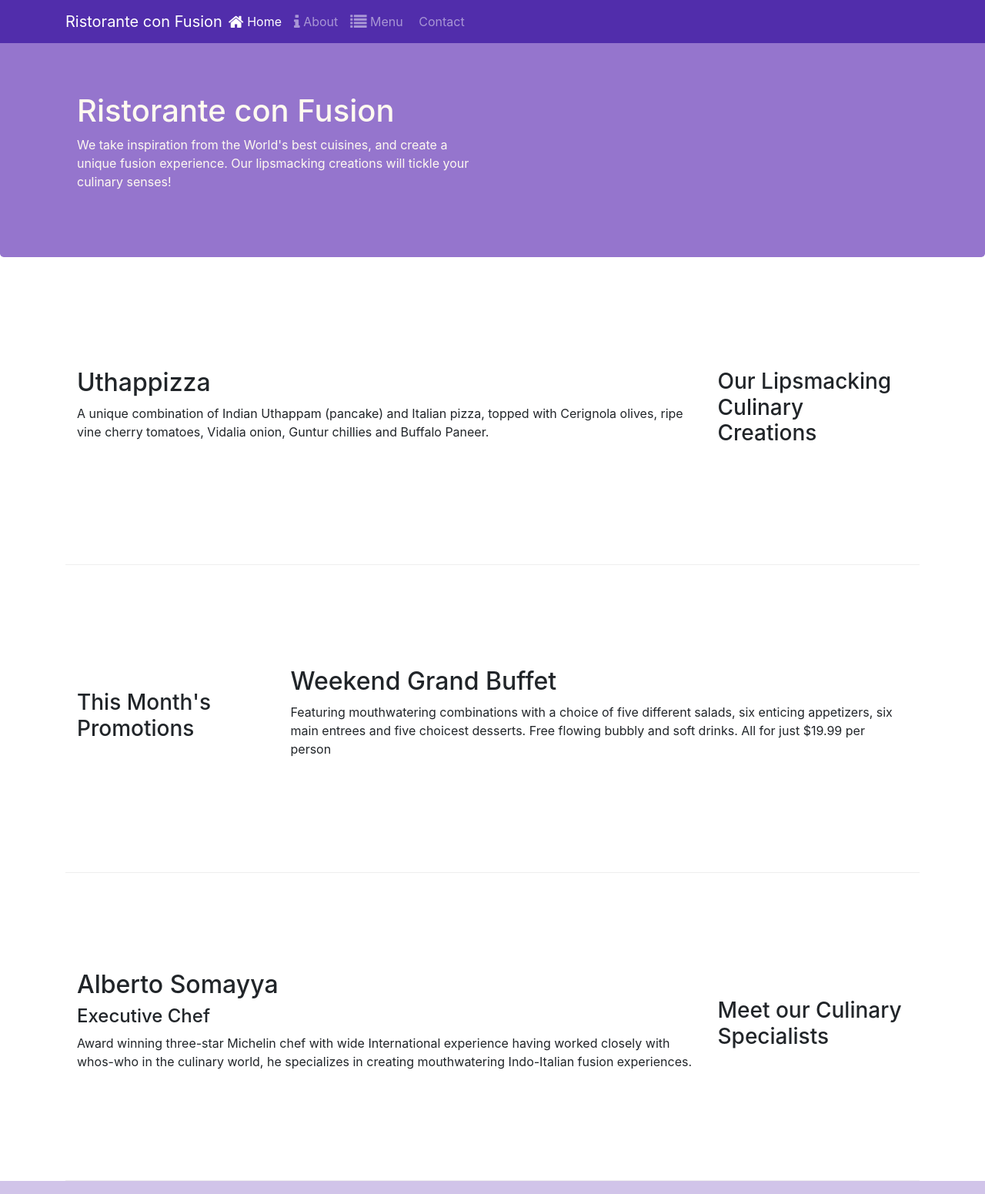
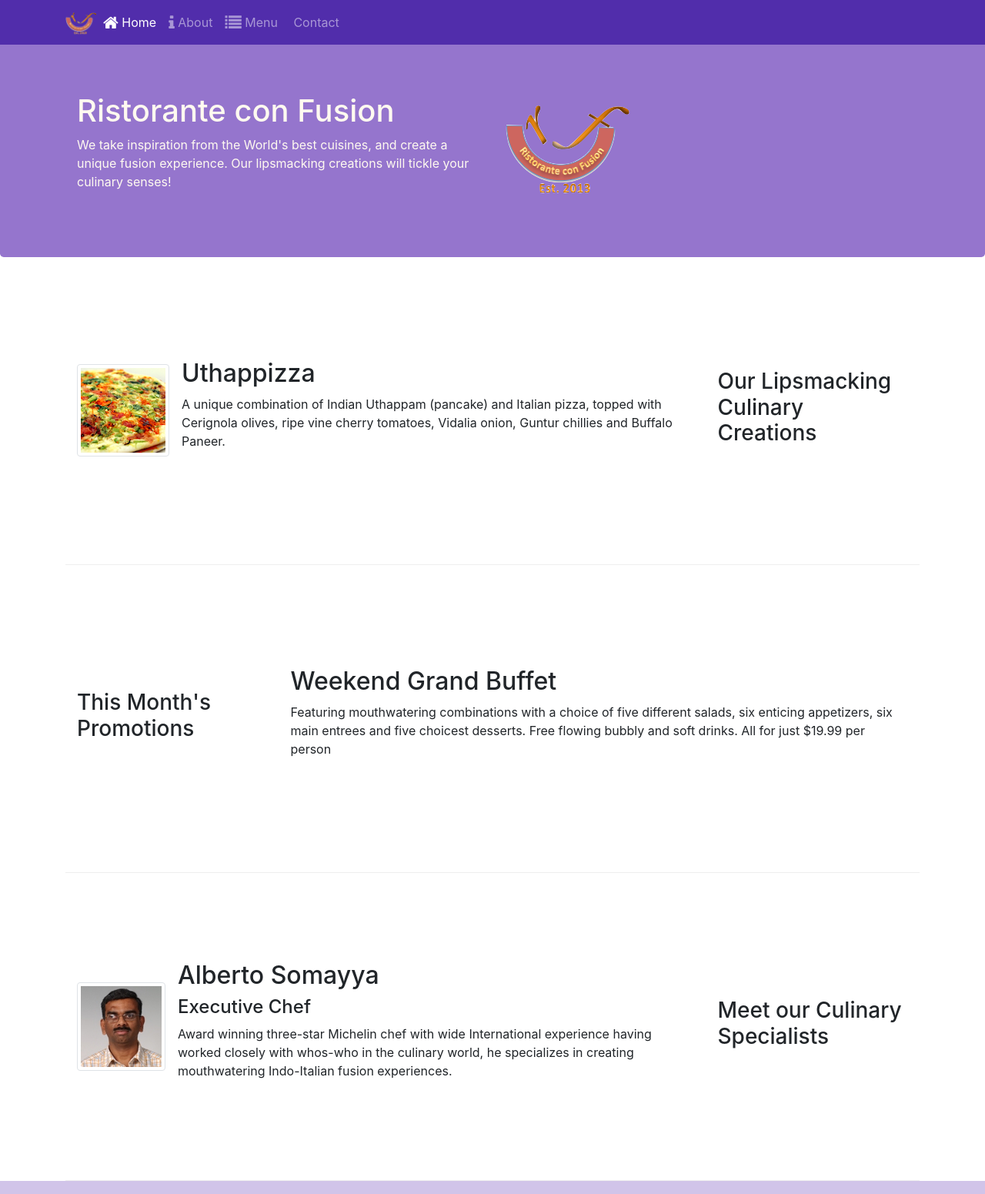
Before and after one commit to NorinMp143/learnBoot, a website: page index.html in a window 1280 px wide. Shown: the top 1551 px of the page at 77% size. Drawn offline with nearby package versions, Linux system fonts and the light colour scheme; some icons are missing.

Commit message:
images and media

```diff
--- a/index.html
+++ b/index.html
@@ -22,7 +22,7 @@
             <button class="navbar-toggler" type="button" data-toggle="collapse" data-target="#Navbar">
                 <span class="navbar-toggler-icon"></span>
             </button>
-            <a class="navbar-brand mr-auto" href="#">Ristorante con Fusion</a>
+            <a class="navbar-brand mr-auto" href="#"><img src="img/logo.png" alt="logo" height="30" width="41"></a>
             <div class="collapse navbar-collapse" id="Navbar">
                 <ul class="navbar-nav mr-auto">
                     <li class="nav-item active">
@@ -57,7 +57,8 @@
                     <h1>Ristorante con Fusion</h1>
                     <p>We take inspiration from the World's best cuisines, and create a unique fusion experience. Our lipsmacking creations will tickle your culinary senses!</p>
                 </div>
-                <div class="col col-sm">
+                <div class="col-12 col-sm align-self-center">
+                    <img src="img/logo.png" alt="logo" class="img-fluid">
                 </div>
             </div>
         </div>
@@ -69,8 +70,18 @@
                 <h3>Our Lipsmacking Culinary Creations</h3>
             </div>
             <div class="col-12 col-sm order-sm-first col-md">
-                <h2>Uthappizza</h2>
-                <p>A unique combination of Indian Uthappam (pancake) and Italian pizza, topped with Cerignola olives, ripe vine cherry tomatoes, Vidalia onion, Guntur chillies and Buffalo Paneer.</p>
+                <div class="media">
+                    <img class="d-flex mr-3 img-thumbnail align-self-center"
+                     src="img/uthappizza.png" alt="uthappizza">
+                     <div class="media-body">
+                        <h2 class="mt-0">Uthappizza</h2>
+                        <p class="d-none d-sm-block">A unique combination of Indian Uthappam (pancake) and Italian
+                             pizza, topped with Cerignola olives, ripe vine cherry
+                              tomatoes, Vidalia onion, Guntur chillies and Buffalo Paneer.
+                            </p>
+                     </div>
+                </div>
+
             </div>
         </div>
 
@@ -90,9 +101,15 @@
                 <h3>Meet our Culinary Specialists</h3>
             </div>
             <div class="col-12 col-sm order-sm-first col-md">
-                <h2>Alberto Somayya</h2>
-                <h4>Executive Chef</h4>
-                <p>Award winning three-star Michelin chef with wide International experience having worked closely with whos-who in the culinary world, he specializes in creating mouthwatering Indo-Italian fusion experiences. </p>
+                <div class="media">
+                    <img class="d-flex mr-3 img-thumbnail align-self-center"
+                    src="img/alberto.png" alt="alberto">
+                    <div class="media-body">
+                        <h2>Alberto Somayya</h2>
+                        <h4>Executive Chef</h4>
+                        <p>Award winning three-star Michelin chef with wide International experience having worked closely with whos-who in the culinary world, he specializes in creating mouthwatering Indo-Italian fusion experiences. </p>
+                    </div>
+                </div>
             </div>
         </div>
     </div>
```
Also changed, not shown: aboutus.html (+3 -2 lines), contactus.html (+3 -2 lines), img/alberto.png (added), img/buffet.png (added), img/logo.png (added), img/uthappizza.png (added), 1 other file.
